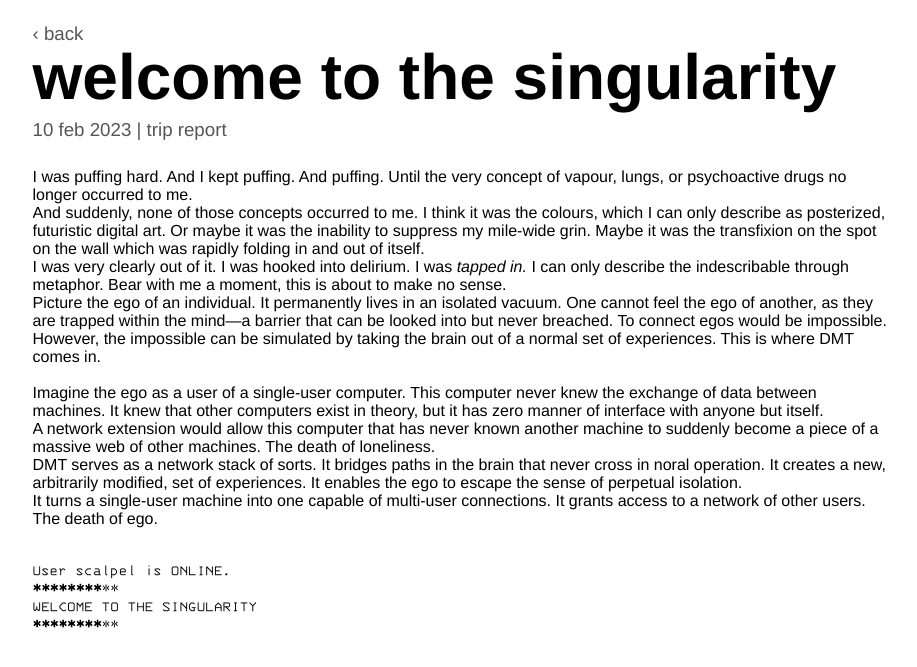
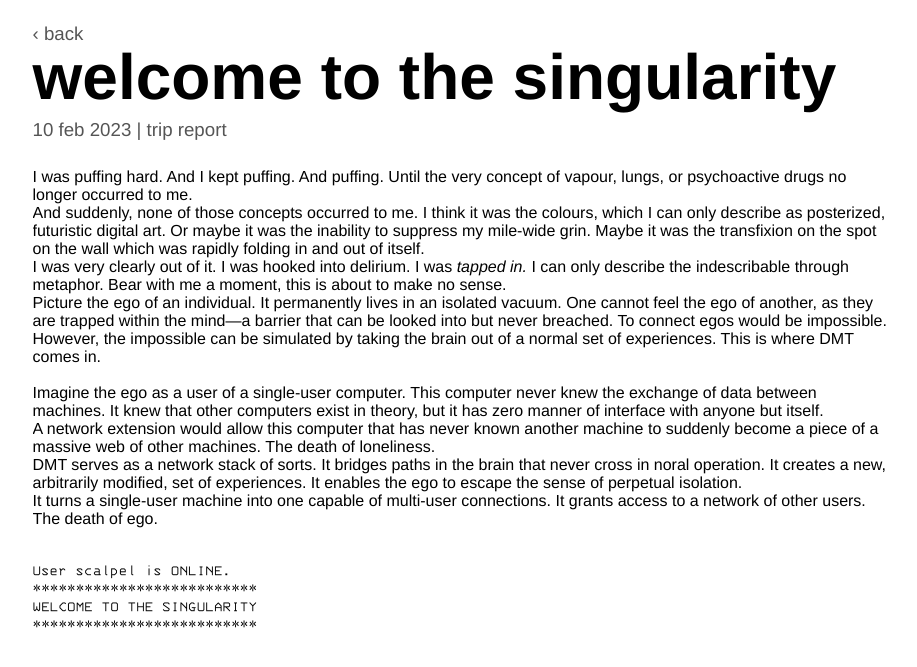
Before and after one commit to avar1c3/inkwell, a Jekyll site: the page built from _posts/2023-02-10-welcome-to-the-singularity.md, in a window 1280 px wide. Shown: the top 667 px of the page, without its empty margins (180-1097 px from the left). Built offline with Jekyll 4.4.1, drawn with Linux system fonts in a browser that asks for light colours.

Commit message:
\ moment

```diff
--- a/_posts/2023-02-10-welcome-to-the-singularity.md
+++ b/_posts/2023-02-10-welcome-to-the-singularity.md
@@ -16,6 +16,6 @@ It turns a single-user machine into one capable of multi-user connections. It gr
 <br>
 
 <a class="terminal-font">User scalpel is ONLINE.</a><br>
-<a class="terminal-font">**************************</a><br>
+<a class="terminal-font">\*\*\*\*\*\*\*\*\*\*\*\*\*\*\*\*\*\*\*\*\*\*\*\*\*\*</a><br>
 <a class="terminal-font">WELCOME TO THE SINGULARITY</a><br>
-<a class="terminal-font">**************************</a><br>
+<a class="terminal-font">\*\*\*\*\*\*\*\*\*\*\*\*\*\*\*\*\*\*\*\*\*\*\*\*\*\*</a><br>
```
